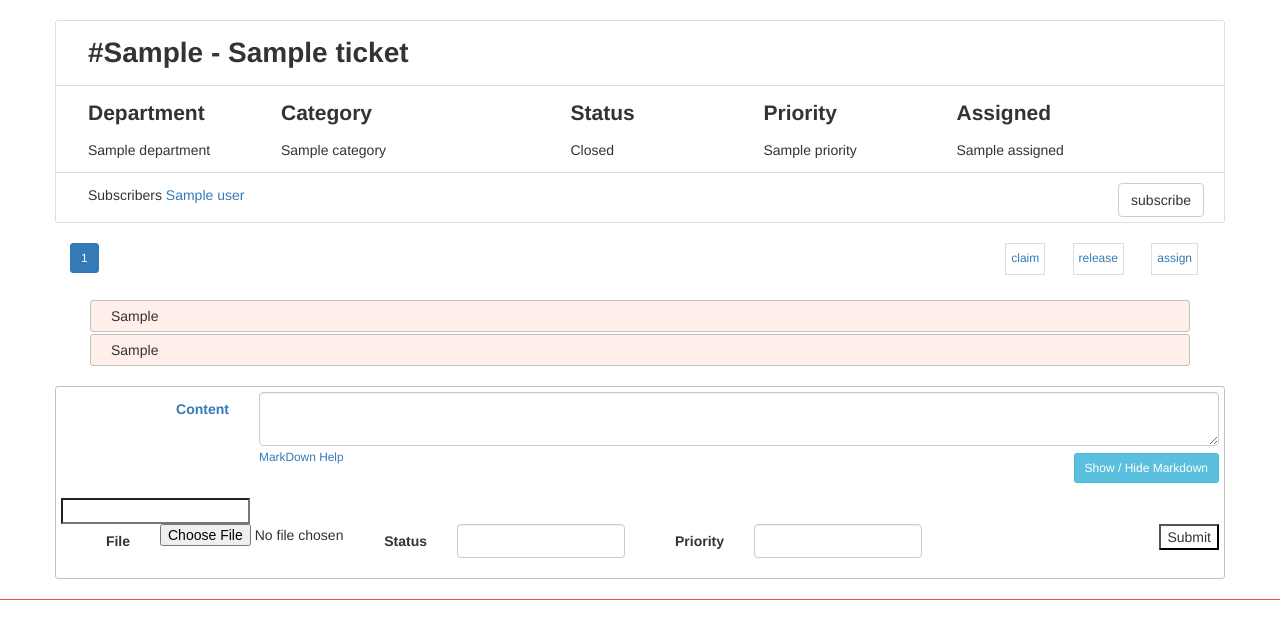
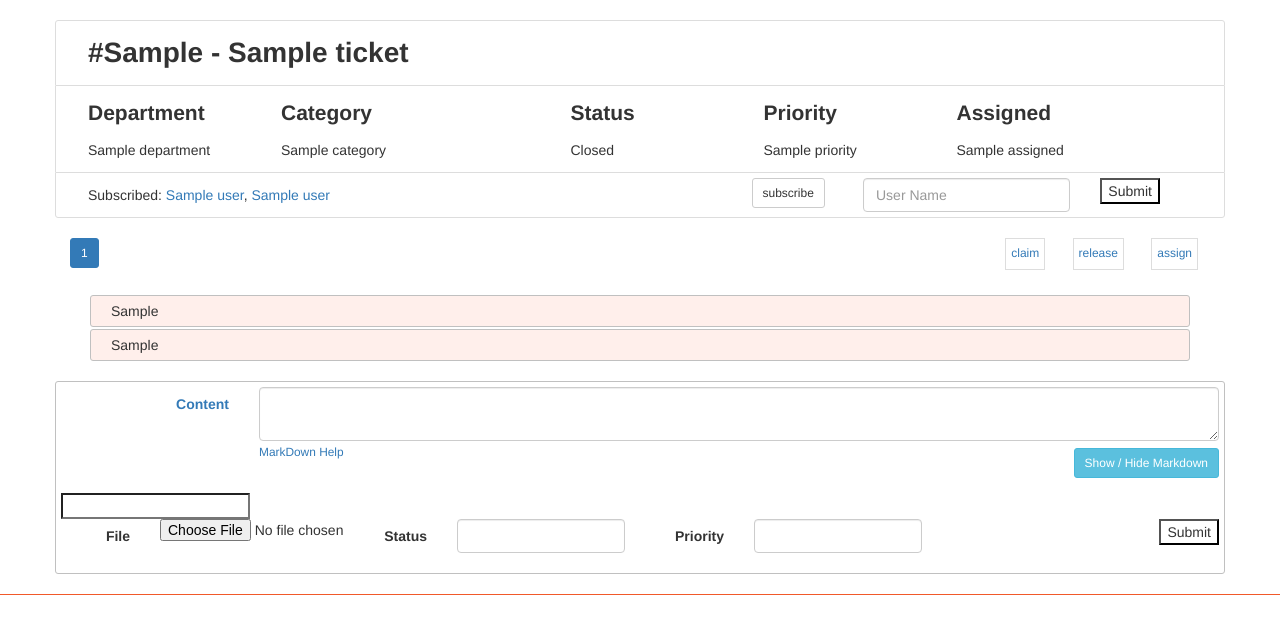
Before and after one commit to giti-jahanpasand/flicket, a Python web app: template application/flicket/templates/flicket_view.html in a window 1280 px wide. Shown: the part 122-739 px from the top of the page. Run offline with Jinja, Linux system fonts and the light colour scheme; the template is opened without the code that fills it: most values are stand-ins (such as "Sample title", 1, 10 or a date in 2020); form fields are guessed from the names that the template uses.

Commit message:
can subscribe users to ticket.

```diff
--- a/application/flicket/forms/flicket_forms.py
+++ b/application/flicket/forms/flicket_forms.py
@@ -22,6 +22,7 @@
 from flask_babel import gettext
 
 form_class_button = {'class': 'btn btn-primary'}
+form_class_button_sm = {'class': 'btn btn-primary btn-sm'}
 form_danger_button = {'class': 'btn btn-danger'}
 
 
@@ -175,6 +176,11 @@
     submit = SubmitField(gettext('assign user'), render_kw=form_class_button)
 
 
+class SubscribeUser(SearchUserForm):
+    """ Search user. """
+    submit = SubmitField(gettext('subscribe user'), render_kw=form_class_button_sm)
+
+
 class DepartmentForm(FlaskForm):
     """ Department form. """
     department = StringField('Department', validators=[DataRequired(), Length(min=field_size['department_min_length'],
--- a/application/flicket/templates/flicket_view.html
+++ b/application/flicket/templates/flicket_view.html
@@ -3,7 +3,9 @@
 {% block content %}
     <div class="container">
 
-    <!-- flicket ticket details -->
+        {% include 'flicket_apijson_users.html' %}
+
+        <!-- flicket_view.html -->
         <div class="row flicket-row-title-main">
             <div class="col-sm-9">
                 <div class="flicket-ticket-cell flicket-ticket-title-title" id="ticket-number-title">
@@ -43,26 +45,46 @@
                 </div>
             </div>
         </div>
+
+        <!-- subscribers -->
         <div class="row flicket-row-title-sub">
-        <div class="col-sm-9">
+            <div class="col-sm-7">
                 <div class="flicket-ticket-cell">
-                Subscribers{% for s in ticket.subscribers %} <a href="mailto:{{ s.user.email }}">{{ s.user.name }}</a>
+                    Subscribed: {% for s in ticket.subscribers %}
+                    <a href="mailto:{{ s.user.email }}">{{ s.user.name }}</a>,
+                    {% if loop.last %}
+                    <a href="mailto:{{ s.user.email }}">{{ s.user.name }}</a>
+                    {%  endif %}
                 {% endfor %}
                 </div>
             </div>
-        <div class="col-sm-3">
-            <div class="text-right">
+            <div class="col-sm-1">
                 {% if ticket.is_subscribed(g.user) %}
-                <a class="btn btn-default flicket-btn-unsubscribe"
+                    <a class="btn btn-default btn-sm"
                        href="{{ url_for('flicket_bp.unsubscribe_ticket', ticket_id = ticket.id) }}">{{ _('unsubscribe') }}</a>
                 {% else %}
-                <a class="btn btn-default flicket-btn-subscribe"
+                    <a class="btn btn-default btn-sm"
                        href="{{ url_for('flicket_bp.subscribe_ticket', ticket_id = ticket.id) }}">{{ _('subscribe') }}</a>
                 {% endif %}
             </div>
+            <div class="col-sm-4">
+                <form action=""
+                      class="form-horizontal"
+                      enctype="multipart/form-data"
+                      method="post"
+                      name="subscribe_user">
+                    {{ form.hidden_tag() }}
+                    <div class="col-sm-8">
+                        {{ subscribers_form.username(class="form-control", id="autocomplete-username", placeholder="User Name") }}
+                    </div>
+                    <div class="col-sm-4">
+                        {{ subscribers_form.submit }}
+                    </div>
+                </form>
             </div>
         </div>
 
+        <!-- pagination row -->
         <div class="row">
             <div class="col-sm-8">
                 <ul class="pagination pagination-sm">{% for page in replies.iter_pages() %}
--- a/application/flicket/views/subscribe.py
+++ b/application/flicket/views/subscribe.py
@@ -33,7 +33,7 @@
 
         else:
 
-            flash(gettext('You are already subscribed to this ticket'))
+            flash(gettext('Already subscribed to this ticket'))
 
         return redirect(url_for('flicket_bp.ticket_view', ticket_id=ticket_id))
 
```
Also changed, not shown: application/flicket/scripts/subscriptions.py (added, +24 -0 lines), application/flicket/views/ticket_view.py (+14 -3 lines). Lines whose indentation alone changed are shown as unchanged.
